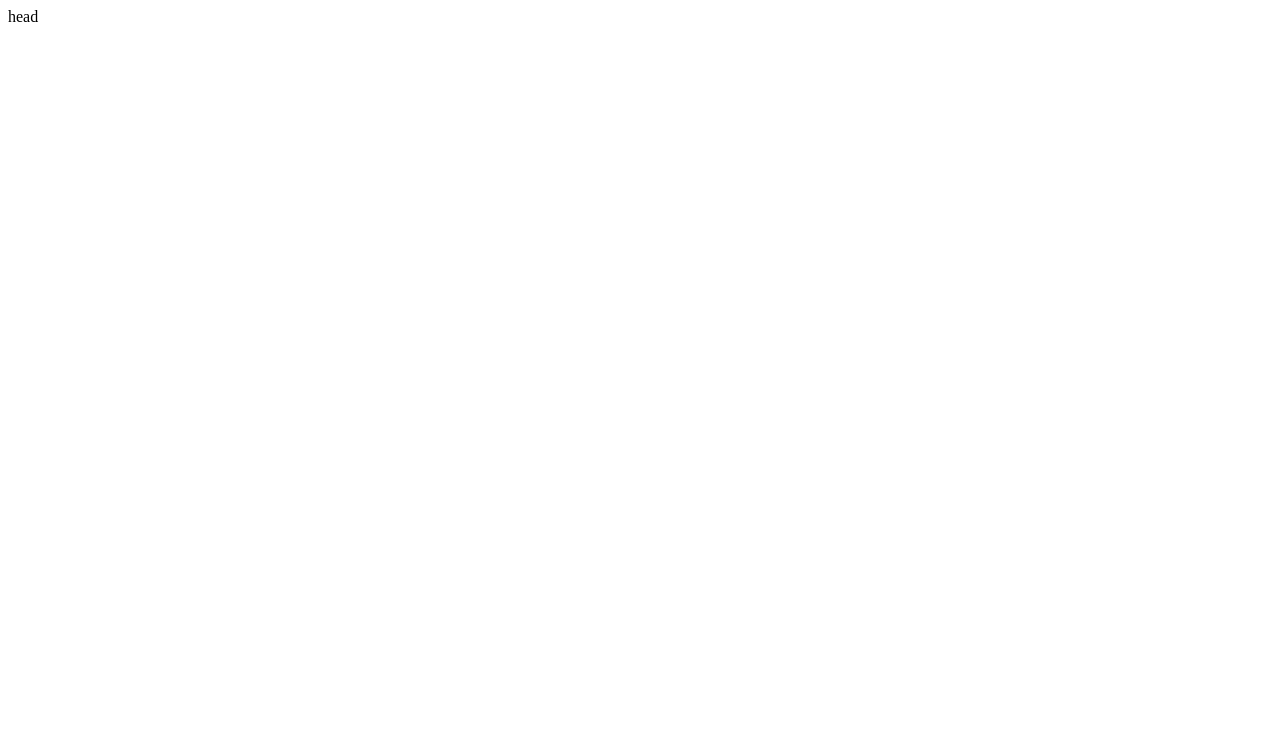
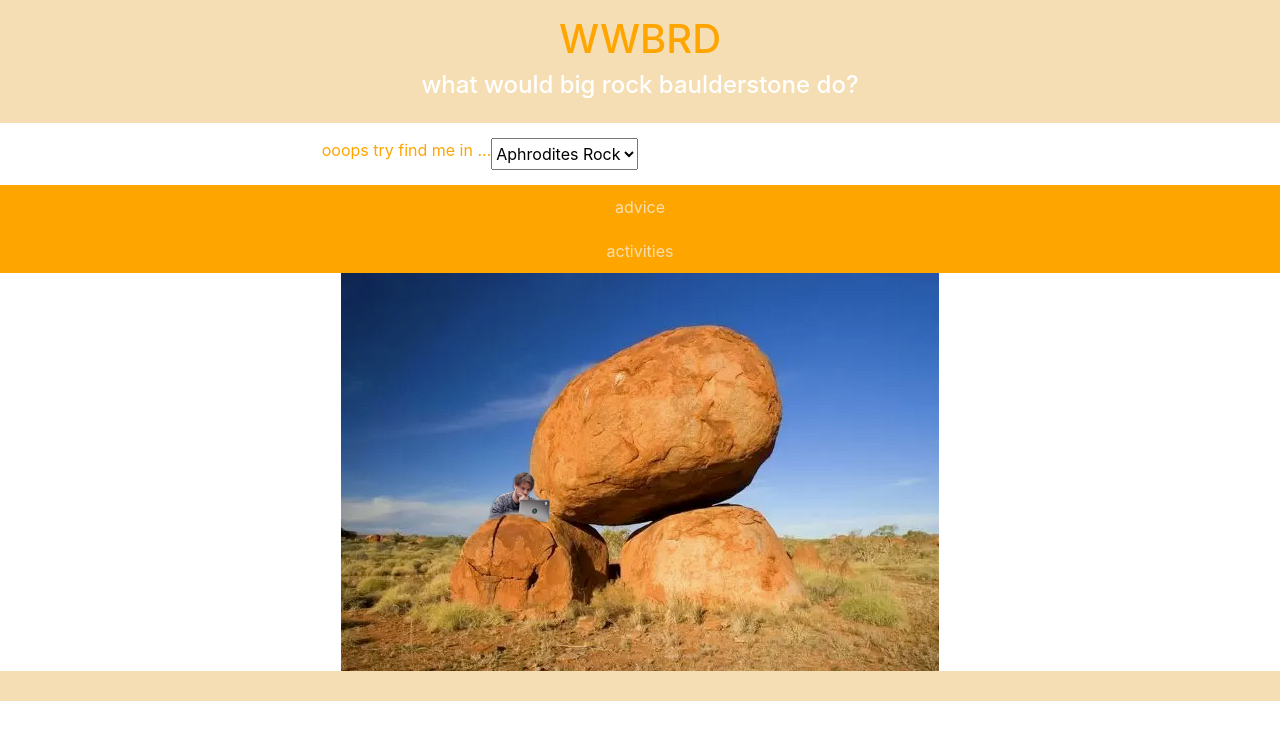
Before and after one commit to sam-lee-py/hackripbigrock, a plain HTML site: page index.html in a window 1280 px wide. Drawn offline with nearby package versions, Linux system fonts and the light colour scheme.

Commit message:
intial styling and home page

```diff
--- a/index.html
+++ b/index.html
@@ -4,9 +4,41 @@
     <meta charset="UTF-8">
     <meta http-equiv="X-UA-Compatible" content="IE=edge">
     <meta name="viewport" content="width=device-width, initial-scale=1.0">
+    <link rel="stylesheet" href="https://cdn.jsdelivr.net/npm/bootstrap@4.6.1/dist/css/bootstrap.min.css" integrity="sha384-zCbKRCUGaJDkqS1kPbPd7TveP5iyJE0EjAuZQTgFLD2ylzuqKfdKlfG/eSrtxUkn" crossorigin="anonymous">
+    <link rel="stylesheet" href="style.css" />
     <title>Big Rock</title>
 </head>
 <body>
-    <head>head</head>
+    <div class="header">
+        <h1>WWBRD</h1>
+        <h4>what would big rock baulderstone do?</h4>
+    </div>
+        <div class="column content">
+            <!-- <div id="pictureframe"> -->
+                <label for="locations">ooops try find me in ...</label>
+                  <select id="locations" name="locations">
+                      <option value="location1">Aphrodites Rock</option>
+                      <option value="location2">Devils Marbles</option>
+                      <option value="location3">Immortal Bridge</option>
+                      <option value="location4">location4</option>
+                      <option value="location5">location5</option>
+                      <option value="location6">location6</option>
+                  </select>
+              </div>
+        </div>
+        <!-- <button type="button" class="btn btn-warning">advice</button>
+        <button type="button" class="btn btn-warning">activities</button> -->
+        <a href="https://google.com" class="button">advice</a>
+        <a href="https://google.com" class="button">activities</a>
+        <div id="imagediv">
+            <img id="mainimage" src="img/devilsMarblesDesk.jpg" >
+        </div>
+      </div>
+    <main>
+    </main>
+    </div>
+    <div class="footer">
+    </div>
+    <script src="./src/main.js"></script>
 </body>
 </html>
--- /dev/null
+++ b/src/main.js
@@ -0,0 +1,28 @@
+console.log("hello bitch")
+
+document.getElementById("locations").addEventListener("input", onchange)
+
+console.log(document.getElementById("locations"))
+
+function onchange(event)
+{
+    console.log(event.target.value)
+    switch(event.target.value)
+    {
+        case "location1":
+        {
+            document.getElementById("mainimage").src="./img/AphroditesRock.jpg";
+            break
+        }
+        case "location2":
+        {
+            document.getElementById("mainimage").src="./img/devilsMarblesDesk.jpg";
+            break
+        }
+        case "location3":
+        {
+            document.getElementById("mainimage").src="./img/immortalBridge.jpg";
+            break
+        }
+    }
+}
--- /dev/null
+++ b/style.css
@@ -0,0 +1,83 @@
+main {
+    display: flex;
+    flex-direction: row;
+    justify-content: center;
+    max-width: 90%;
+}
+h1 {
+    display: flex;
+    flex-direction: row;
+    justify-content: center;
+    color: orange;
+}
+h4 {
+    display: flex;
+    flex-direction: row;
+    justify-content: center;
+    color: white;
+}
+body {
+    background-image: url();
+}
+.header {
+    display: flex;
+    flex-direction: column;
+    justify-content: center;
+    background-color: wheat;
+    color: white;
+    padding: 15px;
+}
+.select {
+    display: flex;
+    flex-direction: column;
+    justify-content: center;
+}
+.footer {
+    display: flex;
+    flex-direction: row;
+    justify-content: center;
+    background-color: wheat;
+    color: white;
+    padding: 15px;
+}
+.column {
+    display: flex;
+    flex-direction: row;
+    justify-content: center;
+    width: 100vw;
+    padding: 15px;
+}
+.menu {
+    display: flex;
+    flex-direction: row;
+    justify-content: center;
+    width: 40%;
+}
+.content {
+    display: flex;
+    flex-direction: row;
+    justify-content: center;
+    width: 75%;
+}
+label {
+    display: flex;
+    flex-direction: row;
+    justify-content: center;
+    font-size: medium;
+    color: orange;
+}
+#imagediv {
+    display: flex;
+    justify-content: center;
+}
+a.button {
+    display: flex;
+    flex-direction: row;
+    justify-content: center;
+    -webkit-appearance: button;
+    -moz-appearance: button;
+    appearance: button;
+    color: wheat;
+    background-color: orange;
+    padding: 10px;
+}
```
Also changed, not shown: img/AphroditesRock.jpg (added), img/devilsMarblesDesk.jpg (added), img/immortalBridge.jpg (added), img/inClass.jpeg (added), img/oops.jpg (added), inClass.jpeg (added), 5 other files.
